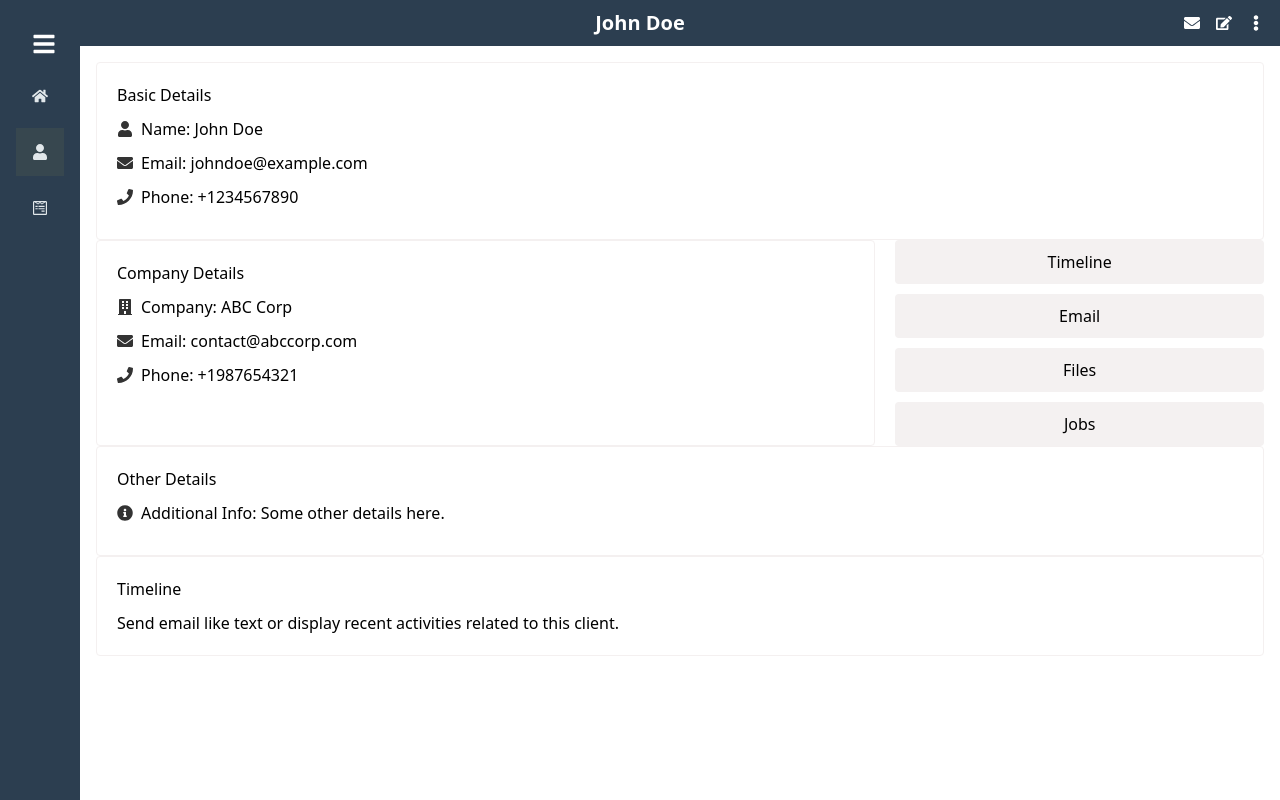
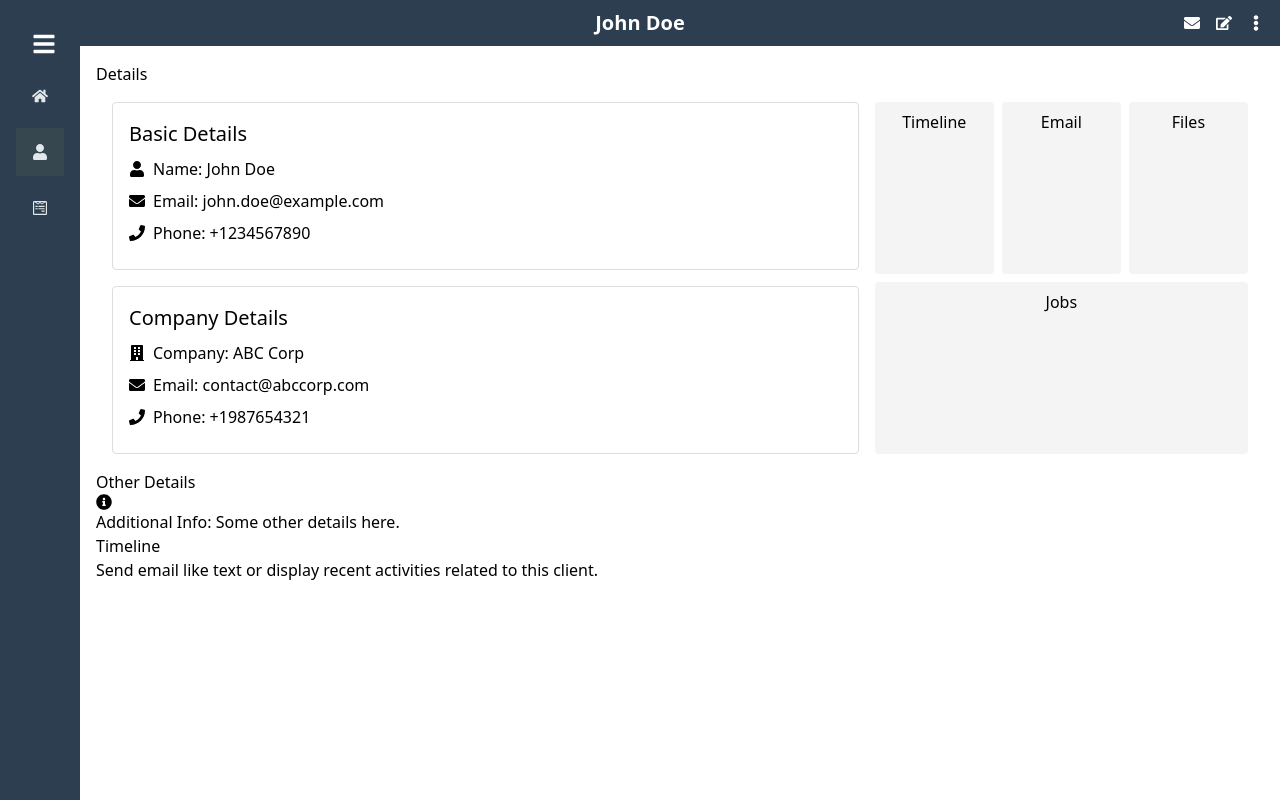
Before and after one commit to Web-Dev-Learner/form, a React (Vite) app in the folder formcraft/: page /client-details in a window 1280 px wide. Shown: the top 800 px of the page. Built offline with nearby package versions, Linux system fonts and the light colour scheme.

Commit message:
modified client and basic details

```diff
--- a/formcraft/src/components/BasicDetails.jsx
+++ b/formcraft/src/components/BasicDetails.jsx
@@ -1,21 +1,12 @@
 import React from 'react';
 import { FaUser, FaEnvelope, FaPhone } from 'react-icons/fa';
- //import './ClientDetails.scss';
- import "../styles/ClientDetails.scss";
+import "../styles/ClientDetails.scss";
 
 const BasicDetails = () => {
   return (
-    <div className="details-section">
-      <h2 className="section-title">Basic Details</h2>
-      <div className="detail-item">
-        <FaUser className="icon" /> <span>Name: John Doe</span>
-      </div>
-      <div className="detail-item">
-        <FaEnvelope className="icon" /> <span>Email: johndoe@example.com</span>
-      </div>
-      <div className="detail-item">
-        <FaPhone className="icon" /> <span>Phone: +1234567890</span>
-      </div>
+    <div className="basic-details-container">
+      <h2 className="section-title"> Details</h2>
+
     </div>
   );
 };
--- a/formcraft/src/components/CompanyDetails.jsx
+++ b/formcraft/src/components/CompanyDetails.jsx
@@ -1,11 +1,26 @@
 import React from 'react';
-import { FaBuilding, FaEnvelope, FaPhone } from 'react-icons/fa';
+import { FaBuilding, FaEnvelope, FaPhone, FaUser } from 'react-icons/fa';
 import "../styles/ClientDetails.scss";
 
 const CompanyDetails = () => {
   return (
     <div className="company-details-container">
-      <div className="details-section">
+      <div className="details-and-sidebar">
+        <div className="details-sections">
+          <div className="basic-details-container">
+            <h2 className="section-title">Basic Details</h2>
+            <div className="detail-item">
+              <FaUser className="icon" /> <span>Name: John Doe</span>
+            </div>
+            <div className="detail-item">
+              <FaEnvelope className="icon" /> <span>Email: john.doe@example.com</span>
+            </div>
+            <div className="detail-item">
+              <FaPhone className="icon" /> <span>Phone: +1234567890</span>
+            </div>
+          </div>
+
+          <div className="company-details-section">
             <h2 className="section-title">Company Details</h2>
             <div className="detail-item">
               <FaBuilding className="icon" /> <span>Company: ABC Corp</span>
@@ -17,6 +32,11 @@ const CompanyDetails = () => {
               <FaPhone className="icon" /> <span>Phone: +1987654321</span>
             </div>
           </div>
+
+
+
+        </div>
+
         <div className="sidebar-section">
           <div className="sidebar-item">Timeline</div>
           <div className="sidebar-item">Email</div>
@@ -24,6 +44,7 @@ const CompanyDetails = () => {
           <div className="sidebar-item">Jobs</div>
         </div>
       </div>
+    </div>
   );
 };
 
--- a/formcraft/src/styles/ClientDetails.scss
+++ b/formcraft/src/styles/ClientDetails.scss
@@ -1,47 +1,68 @@
 .company-details-container {
+  padding: 1rem;
   display: flex;
-  justify-content: space-between;
-  gap: 20px; /* Adjust spacing between sections as needed */
+  flex-direction: column;
+  gap: 1rem;
+
+  .details-and-sidebar {
+    display: flex;
+    flex-direction: column;
+    gap: 1rem;
+
+    @media(min-width: 768px) {
+      flex-direction: row; /* Layout in a row on larger screens */
+    }
   }
 
-.details-section {
+  .details-sections {
     flex: 2;
-  border: 1px solid #f4f0f0;
-  padding: 20px;
+    display: flex;
+    flex-direction: column;
+    gap: 1rem;
+
+    .basic-details-container,
+    .company-details-section {
+      padding: 1rem;
+      border: 1px solid #ddd;
       border-radius: 4px;
-}
-
-.sidebar-section {
-  flex: 1;
-  display: grid;
-  grid-template-rows: repeat(4, 1fr);
-  gap: 10px; /* Adjust spacing between grid items as needed */
-}
-
-.sidebar-item {
-  background-color: #f4f1f1;
-  padding: 10px;
-  border-radius: 4px;
-  cursor: pointer;
-  text-align: center;
-  transition: background-color 0.3s;
-}
-
-.sidebar-item:hover {
-  background-color: #f2e6e6;
+      background-color: #fff; /* Ensure a white background for the box */
     }
 
     .section-title {
-  margin-bottom: 10px;
+      font-size: 1.25rem;
+      margin-bottom: 0.5rem;
     }
 
     .detail-item {
       display: flex;
       align-items: center;
-  margin-bottom: 10px;
+      margin-bottom: 0.5rem;
+
+      .icon {
+        margin-right: 0.5rem;
+      }
+    }
   }
 
-.icon {
-  margin-right: 8px;
-  color: #333;
+  .sidebar-section {
+    flex: 1;
+    display: flex;
+    gap: 0.5rem;
+    flex-wrap: wrap;
+
+    .sidebar-item {
+      flex: 1;
+      background-color: #f4f4f4;
+      padding: 0.5rem;
+      border-radius: 4px;
+      text-align: center;
+      cursor: pointer;
+      transition: background-color 0.3s;
+      min-width: 100px; /* Minimum width to ensure items are clickable */
+
+      &:hover {
+        background-color: #ddd;
       }
+    }
+  }
+}
```
Lines whose indentation alone changed are shown as unchanged.
